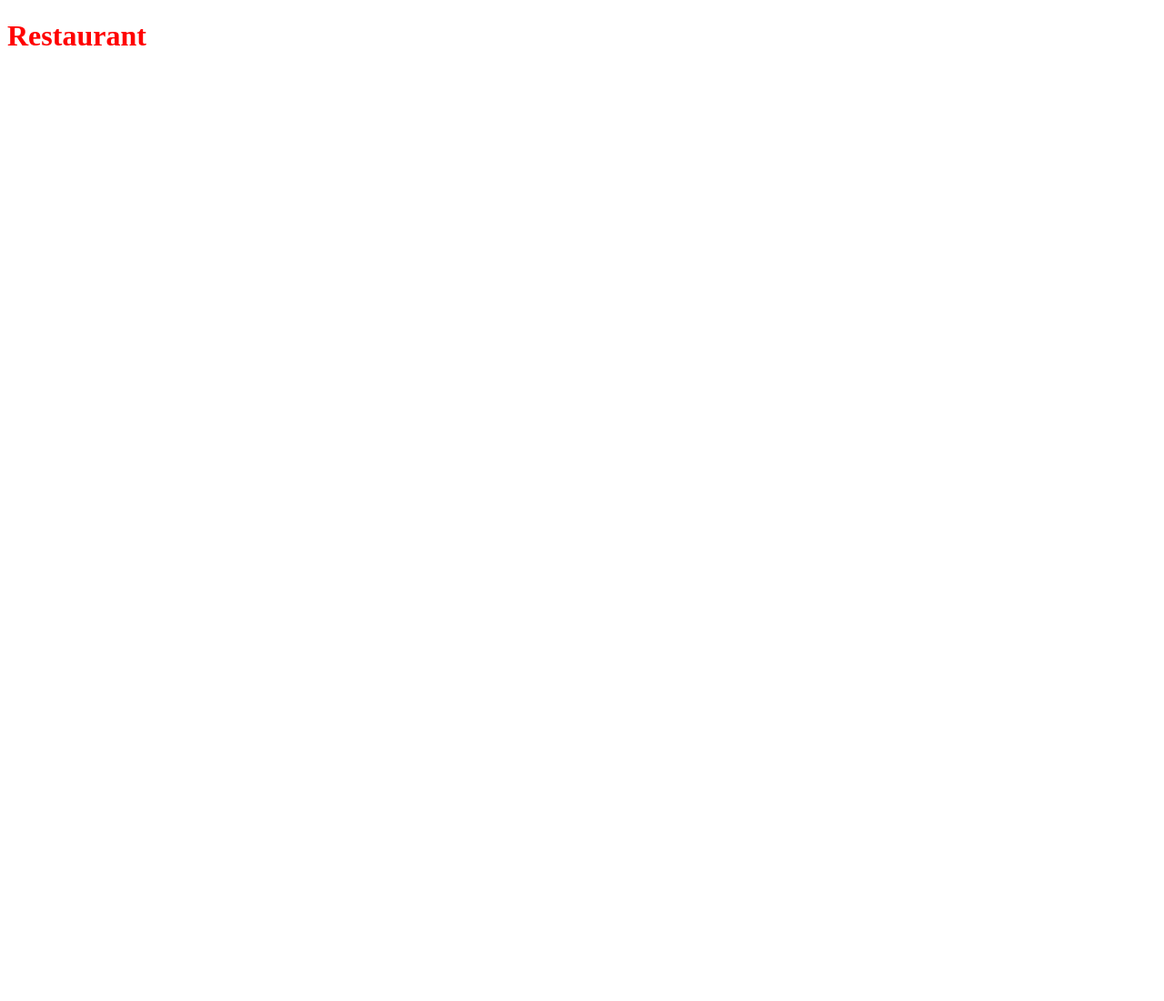
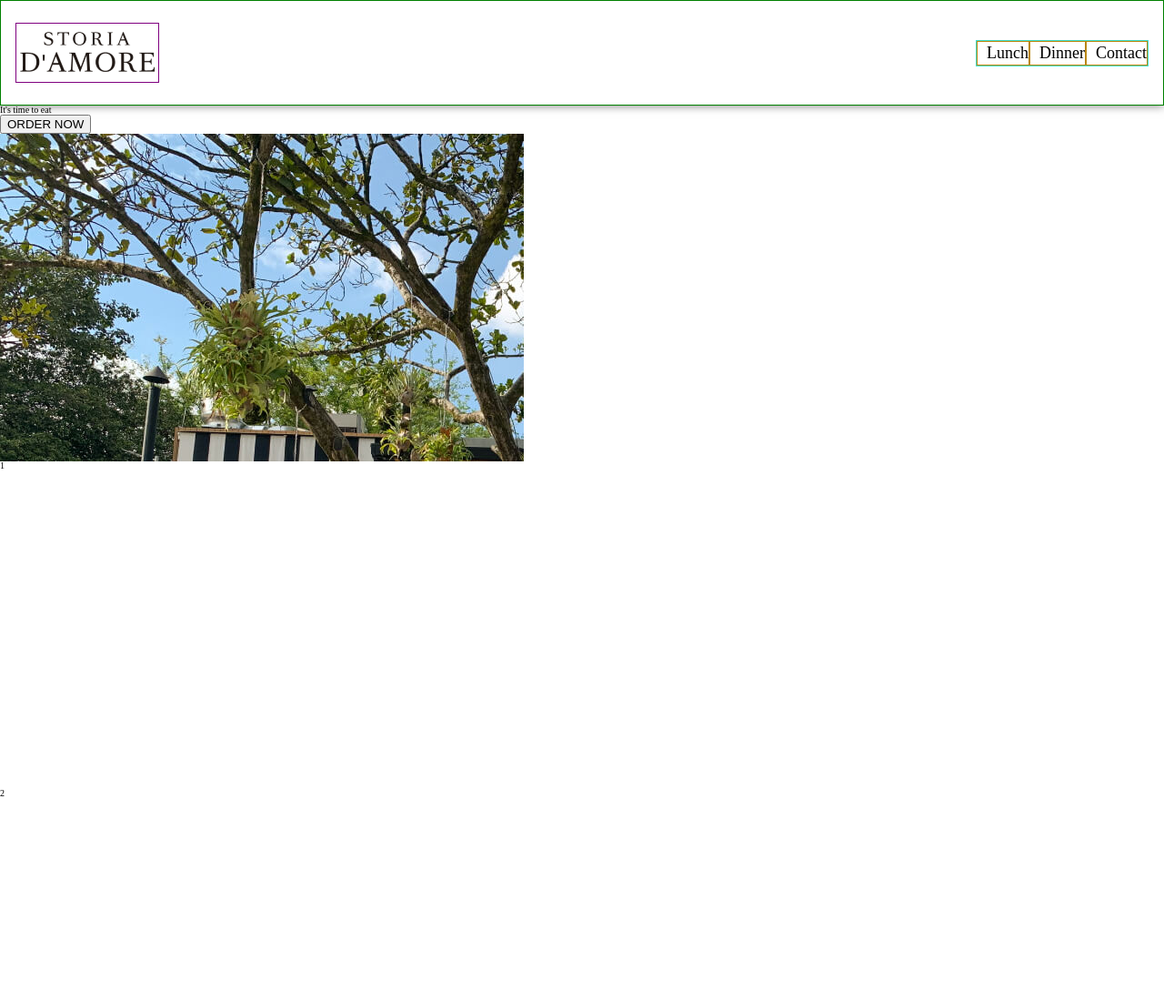
Before and after one commit to alejaburbano/responsive_restaurant, a website: page index.html in a window 1280 px wide. Shown: the top 1100 px of the page at 91% size. Before the commit the page ends 800 px from the top, so only its background shows below. Drawn offline with nearby package versions, Linux system fonts and the light colour scheme; a web font is replaced by a local one.

Commit message:
Create a navbar

```diff
--- a/css/styles.css
+++ b/css/styles.css
@@ -1,3 +1,100 @@
-h1{
-    color: red;
+/*FONT*/
+@import url('https://fonts.googleapis.com/css2?family=Rosarivo:ital@0;1&display=swap');
+
+/*CSS FOR MOBILE*/
+html {
+    font-size: 10px;
 }
+
+body {
+    font-family: Rosarivo;
+}
+
+header{
+    width: 100vw;
+    /* height: 10vh; */
+    background-color: white;
+    box-shadow: 0 0 10px #777777;
+}
+
+.navbar {
+    border: 1px solid green;
+
+    padding: 2.4rem 1.6rem;
+    display: flex;
+    justify-content: space-between;
+    align-items: center;
+}
+
+.logo {
+    border: 1px solid purple;
+}
+
+.nav {
+    border: 1px solid turquoise;
+
+    padding: 0;
+    margin: 0;
+    list-style: none;
+    display: flex;
+}
+
+.nav li {
+    border: 1px solid darkgoldenrod;
+    padding-left: 10px;
+    font-size: 1.8rem;
+    line-height: 25px;
+
+color: #000000;
+}
+
+ul a {
+    text-decoration: none;
+}
+
+.contact {
+    display: none;
+}
+
+.hero {
+    background-image: url(../images/HERO.jpg);
+
+}
+/* main{
+    width: 100vw;
+    height: 100vh;
+    display: flex;
+    padding-top: 10vh;
+    flex-direction: row;
+    justify-content: space-evenly;
+    flex-wrap: wrap;
+}
+section{
+    width: 45vw;
+    height: 45vh;
+    color: white;
+    box-shadow: 0 0 10px #777777;
+}
+.call{
+    font-family: 'Rosarivo', serif;
+    font-size: 3em;
+    position: absolute;
+    border: 1px solid red;
+}
+.button{
+    background-color: white;
+    color: gray;
+    border: 2px solid gray;
+    border-radius: 5px;
+    position: absolute;
+} */
+/*CSS FOR DESKTOP*/
+@media screen and (min-width: 769px) {
+    .contact {
+        display: block;
+    }
+    section{
+        width: 45vw;
+        height: 45vh;
+    }
+}
--- a/index.html
+++ b/index.html
@@ -1,13 +1,49 @@
 <!DOCTYPE html>
 <html lang="en">
 <head>
+    <!--META DATA-->
     <meta charset="UTF-8">
     <meta http-equiv="X-UA-Compatible" content="IE=edge">
     <meta name="viewport" content="width=device-width, initial-scale=1.0">
+    <!--TITLE OF THE PROJECT-->
     <title>Assignment 4</title>
+    <!-- CSS RESET -->
+    <link type="text/css" href="https://cdn.jsdelivr.net/npm/reset-css@3.0.0/reset.min.css" rel="stylesheet" />
+    <!-- MY STYLE SHEET-->
     <link rel="stylesheet" href="./css/styles.css">
 </head>
 <body>
-    <h1>Restaurant</h1>
+    <header>
+        <nav class="navbar">
+            <a class="logo" href="#">
+                <img src="./images/damore-logo.png" alt="storia damore">
+            </a>
+            <ul class="nav">
+                <a href="#">
+                    <li>Lunch</li>
+                </a>
+                <a href="#">
+                    <li>Dinner</li>
+                </a>
+                <a href="#" class="contact">
+                    <li>Contact</li>
+                </a>
+            </ul>
+        </nav>
+    </header>
+    <main>
+        <h1 class="call">It's time to eat</h1>
+        <button class="button">ORDER NOW</button>
+        <section class="hero"></section>
+    </main>
+
+    <main>
+        <section>1</section>
+        <section>2</section>
+        <section>3</section>
+        <section>4</section>
+        <section>5</section>
+        <section>6</section>
+    </main>
 </body>
 </html>
```
Also changed, not shown: 1 other file.
